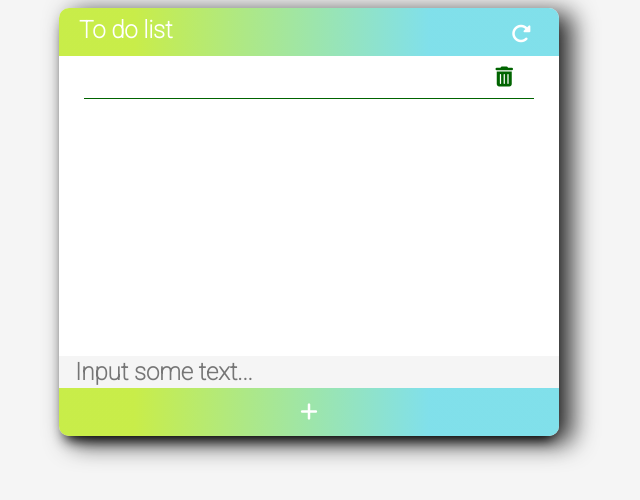
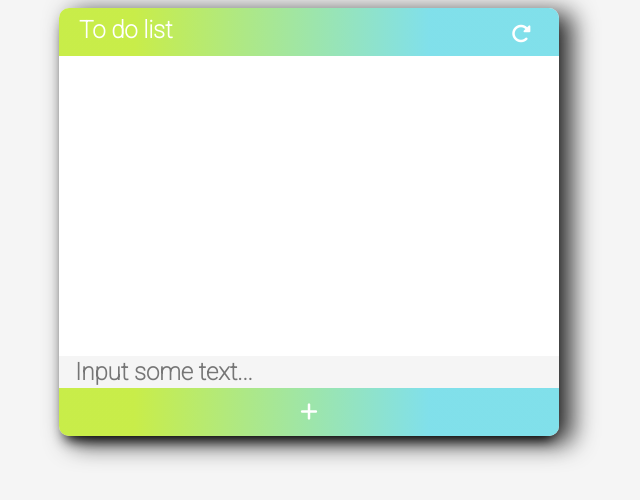
Before and after one commit to elinapark0818/Web-APIs, a plain HTML site: page todolist/index.html in a window 1280 px wide. Shown: the whole page, without its empty margins (331-971 px from the left). Drawn offline with Linux system fonts and the light colour scheme.

```diff
--- a/todolist/index.html
+++ b/todolist/index.html
@@ -20,15 +20,7 @@
     </button>
     </header>
     <ul class="items">
-        <li class="item__row">
-            <div class="item">
-                <span class="item__name"></span>
-                <button class="item__delete">
-                    <i class="fas fa-trash-alt"></i>
-                </button>
-            </div>
-            <div class="item__divider"></div>
-        </li>
+
     </ul>
     <input type="text" class="footer__text" placeholder="Input some text...">
     <footer class="footer">
```
